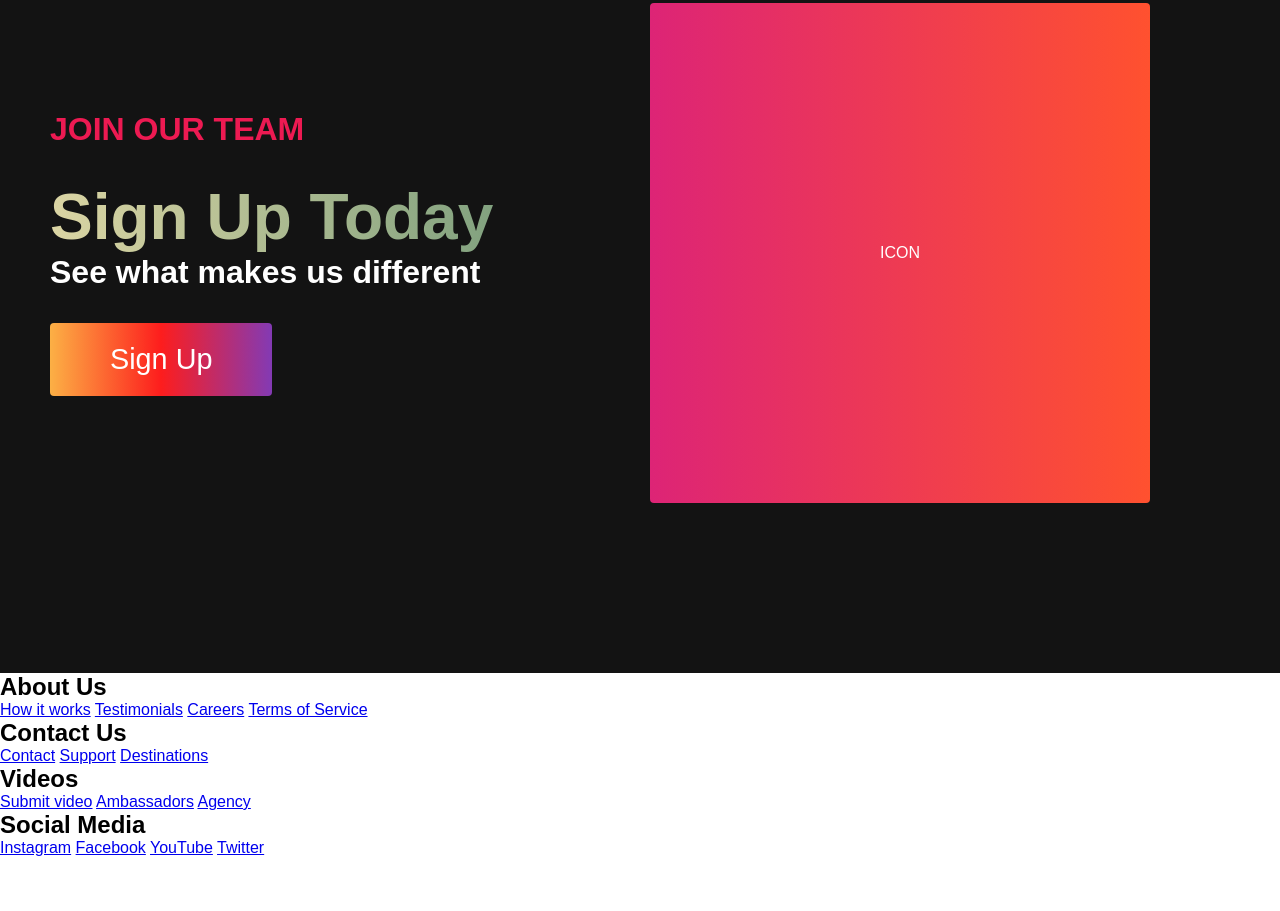
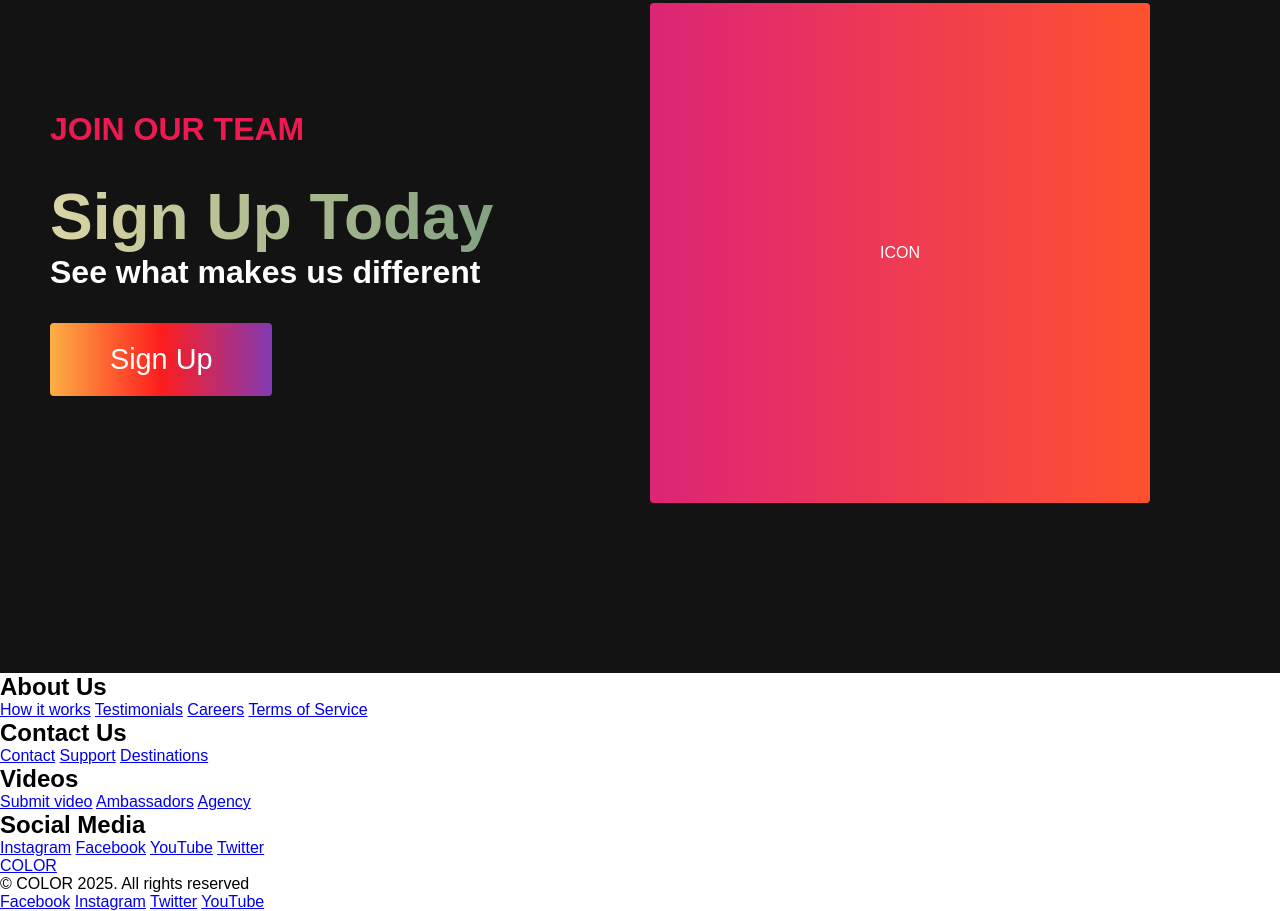
Before and after one commit to mjleung00/tutorial-website, a plain HTML site: page index.html in a window 1280 px wide. Shown: the part 3195-4106 px from the top of the page. Before the commit the page ends 4052 px from the top, so only its background shows below. Drawn offline with Linux system fonts and the light colour scheme.

Commit message:
Add social media links and copyright info to footer section

```diff
--- a/index.html
+++ b/index.html
@@ -133,6 +133,20 @@
                 </div>
             </div>
         </div>
+        <section class="social__media">
+            <div class="social__media--wrap">
+                <div class="footer__logo">
+                    <a href="/" id="footer_logo">COLOR</a>
+                </div>
+                <p class="website__rights">© COLOR 2025. All rights reserved</p>
+                <div class="social__icons">
+                    <a href="/" class="social__icon--link" target="_blank">Facebook</a>
+                    <a href="/" class="social__icon--link" target="_blank">Instagram</a>
+                    <a href="/" class="social__icon--link" target="_blank">Twitter</a>
+                    <a href="/" class="social__icon--link" target="_blank">YouTube</a>
+                </div>
+            </div>
+        </section>
     </div>
 
 
```
